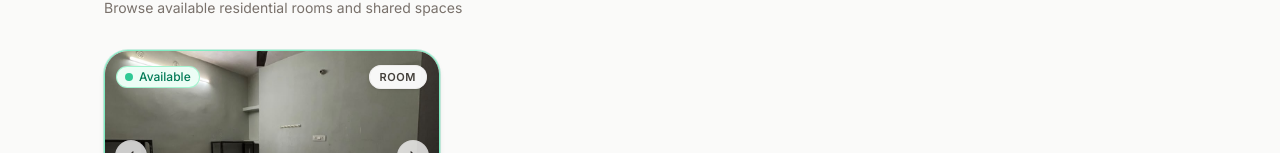
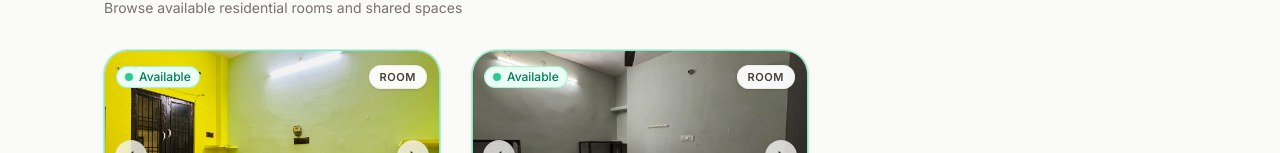
Before and after one commit to PriyanshuChaudhry/Chaudhary-Villa, a Next.js app: page / in a window 1280 px wide. Shown: the part 780-933 px from the top of the page. Built offline with nearby package versions, Linux system fonts and the light colour scheme.

Commit message:
chore: update property data via owner admin panel

```diff
--- a/src/data/propertyData.js
+++ b/src/data/propertyData.js
@@ -32,7 +32,7 @@ export const rentalSpaces = [
     "name": "Front Balcony Room",
     "type": "room",
     "description": "A well-ventilated room with a front-facing balcony, offering natural light and a pleasant view. Comes fully furnished with bed, table, chair, and racks.",
-    "availability": "unavailable",
+    "availability": "available",
     "pricing": {
       "singleOccupancy": {
         "label": "Single Occupancy",
```
